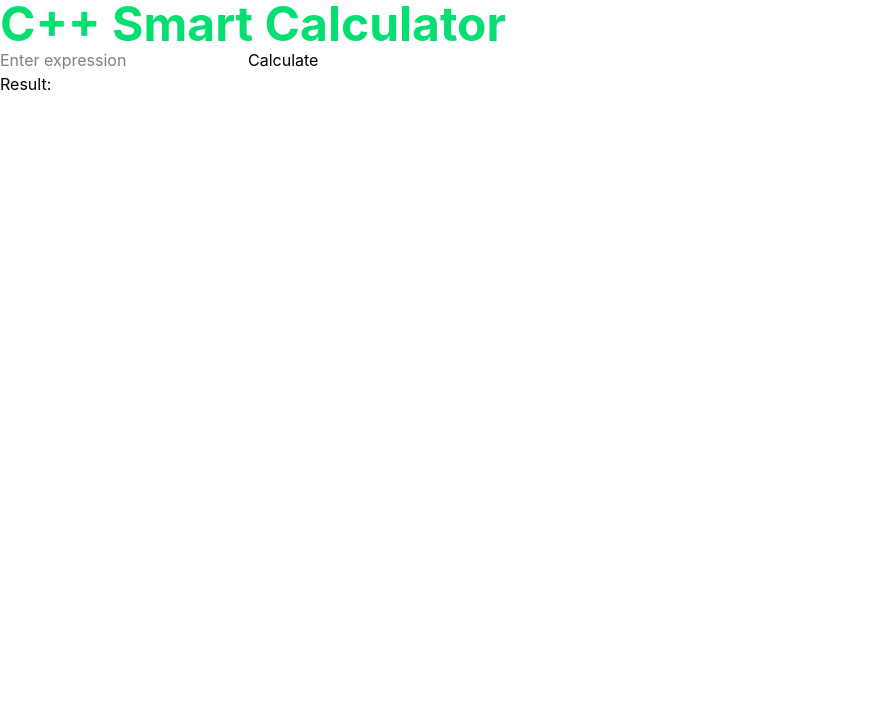
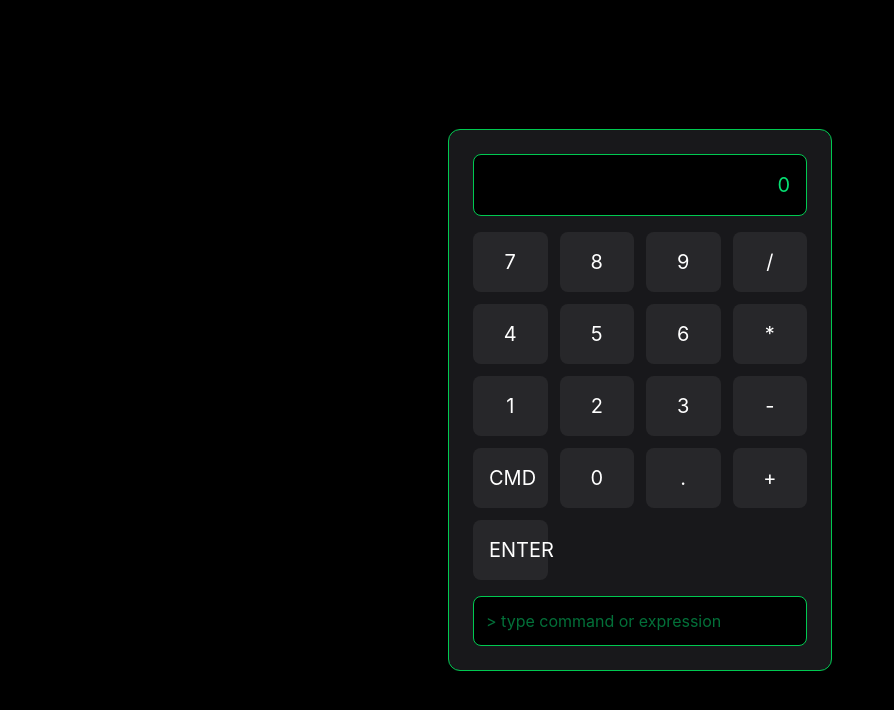
Before and after one commit to glennrobey/CppCalc, a React (Vite) app in the folder frontend/: page / in a window 1280 px wide. Shown: the top 710 px of the page, without its empty margins (0-894 px from the left). Built offline with nearby package versions, Linux system fonts and the light colour scheme.

Commit message:
Create initial calculator frontend interface

```diff
--- a/frontend/src/App.tsx
+++ b/frontend/src/App.tsx
@@ -3,6 +3,28 @@ import { useState } from "react";
 function App() {
   const [expression, setExpression] = useState("");
   const [result, setResult] = useState("");
+  const [commandInput, setCommandInput] = useState("");
+  const [showCommands, setShowCommands] = useState(false);
+
+  const buttons = [
+    "7",
+    "8",
+    "9",
+    "/",
+    "4",
+    "5",
+    "6",
+    "*",
+    "1",
+    "2",
+    "3",
+    "-",
+    "CMD",
+    "0",
+    ".",
+    "+",
+    "ENTER",
+  ];
 
   async function calculate() {
     try {
@@ -23,26 +45,90 @@ function App() {
       } else {
         setResult(data.error);
       }
-    } catch (error) {
+    } catch {
       setResult("Server connection failed");
     }
   }
 
+  function handleButtonClick(button: string) {
+    if (button === "CMD") {
+      setShowCommands(!showCommands);
+      return;
+    }
+
+    if (button === "ENTER") {
+      calculate();
+      return;
+    }
+
+    setExpression(expression + button);
+  }
+
   return (
-    <div>
-      <h1 className="text-5xl font-bold text-green-400">
-        C++ Smart Calculator
-      </h1>
+    <div className="min-h-screen bg-black text-white flex items-center justify-center">
+      <div className="w-96 rounded-xl border border-green-500 bg-zinc-900 p-6 shadow-lg">
+        {/* Calculator display */}
+        <div className="mb-4 rounded-lg bg-black border border-green-500 p-4">
+          <div className="text-right text-green-400 text-xl">
+            {expression || "0"}
+          </div>
 
-      <input
-        value={expression}
-        onChange={(e) => setExpression(e.target.value)}
-        placeholder="Enter expression"
-      />
+          <div className="text-right text-white text-3xl">{result}</div>
+        </div>
 
-      <button onClick={calculate}>Calculate</button>
+        {/* Keypad */}
+        <div className="grid grid-cols-4 gap-3">
+          {buttons.map((button) => (
+            <button
+              key={button}
+              onClick={() => handleButtonClick(button)}
+              className="
+                rounded-lg
+                bg-zinc-800
+                p-4
+                text-xl
+                hover:bg-green-600
+                transition
+              "
+            >
+              {button}
+            </button>
+          ))}
+        </div>
 
-      <h2>Result: {result}</h2>
+        {/* Command menu */}
+        {showCommands && (
+          <div className="mt-4 rounded-lg border border-green-500 p-4">
+            <h2 className="mb-3 text-green-400">Commands</h2>
+
+            <div className="flex flex-col gap-2">
+              <button className="rounded bg-zinc-800 p-2">Variables</button>
+
+              <button className="rounded bg-zinc-800 p-2">History</button>
+
+              <button className="rounded bg-zinc-800 p-2">Clear</button>
+            </div>
+          </div>
+        )}
+
+        {/* Command input */}
+        <input
+          className="
+            mt-4
+            w-full
+            rounded-lg
+            border
+            border-green-500
+            bg-black
+            p-3
+            text-green-400
+            outline-none
+          "
+          placeholder="> type command or expression"
+          value={commandInput}
+          onChange={(e) => setCommandInput(e.target.value)}
+        />
+      </div>
     </div>
   );
 }
```
